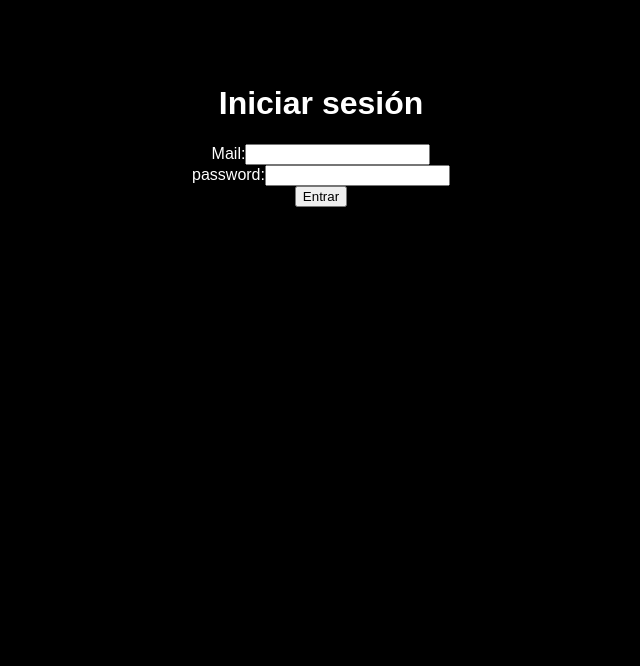
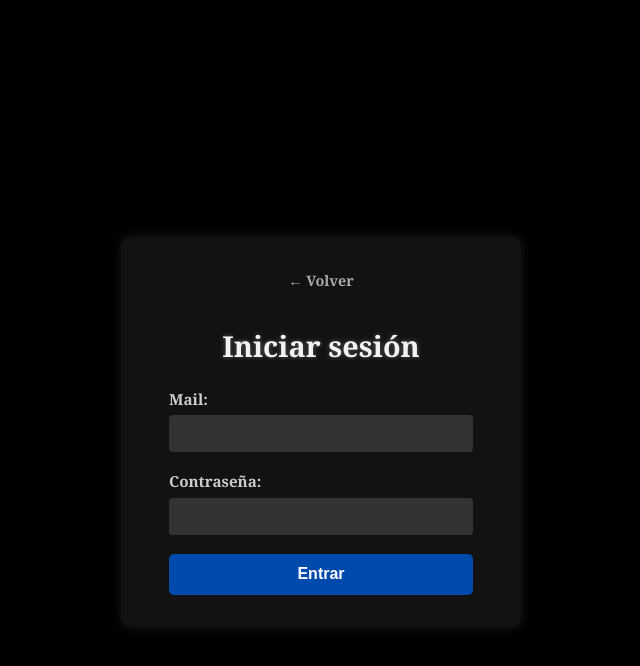
Before and after one commit to SantiagoDellaSala/durnom-ao, a React (Vite) app: page /login in a window 1280 px wide. Shown: the top 666 px of the page, without its empty margins (319-959 px from the left). Built offline with nearby package versions, Linux system fonts and the light colour scheme.

Commit message:
Login estilizado y funcional

```diff
--- /dev/null
+++ b/src/pages/Login.css
@@ -0,0 +1,109 @@
+/* Login.css */
+
+.login-container {
+  display: flex;
+  justify-content: center;
+  align-items: center;
+  height: 100vh;
+  background-size: cover;
+  position: relative;
+}
+
+.login-container::before {
+  content: '';
+  position: absolute;
+  top: 0; left: 0;
+  width: 100%; height: 100%;
+  background: rgba(0, 0, 0, 0.6);
+  z-index: 0;
+}
+
+.login-box {
+  position: relative;
+  z-index: 1;
+  background-color: rgba(20, 20, 20, 0.9);
+  padding: 2rem 3rem;
+  border-radius: 10px;
+  box-shadow: 0 0 12px rgba(255, 255, 255, 0.1);
+  max-width: 400px;
+  width: 100%;
+  color: #fff;
+  font-family: 'Georgia', serif;
+}
+
+.login-title {
+  text-align: center;
+  margin-bottom: 1.5rem;
+  font-size: 1.8rem;
+  color: #f2f2f2;
+  text-shadow: 0 0 5px rgba(255, 255, 255, 0.3);
+}
+
+.login-form .form-group {
+  margin-bottom: 1.2rem;
+  display: flex;
+  flex-direction: column;
+  text-align: left;
+}
+
+.login-form label {
+  margin-bottom: 0.4rem;
+  font-weight: bold;
+  font-size: 0.95rem;
+  color: #ccc;
+}
+
+.login-form input {
+  padding: 0.6rem;
+  border: none;
+  border-radius: 4px;
+  background-color: #333;
+  color: #fff;
+  font-size: 1rem;
+  outline: none;
+}
+
+.login-form input:focus {
+  background-color: #444;
+  border: 1px solid #666;
+}
+
+.login-button {
+  width: 100%;
+  padding: 0.7rem;
+  background-color: #004aad;
+  border: none;
+  border-radius: 5px;
+  color: #fff;
+  font-weight: bold;
+  font-size: 1rem;
+  cursor: pointer;
+  transition: background-color 0.3s ease;
+}
+
+.login-button:hover {
+  background-color: #0066ff;
+}
+
+.error-message {
+  color: #ff5b5b;
+  margin-bottom: 1rem;
+  font-size: 0.9rem;
+  text-align: center;
+}
+
+.btn-back {
+  display: inline-block;
+  margin-bottom: 1rem;
+  color: #aaa;
+  font-weight: bold;
+  text-decoration: none;
+  cursor: pointer;
+  transition: color 0.2s ease;
+  font-size: 0.9rem;
+}
+
+.btn-back:hover {
+  color: #fff;
+  text-shadow: 0 0 5px #0066ff;
+}
--- a/src/pages/Login.jsx
+++ b/src/pages/Login.jsx
@@ -1,7 +1,8 @@
+import './Login.css';
 import { useState } from 'react';
 import axios from 'axios';
 import { useAuth } from '../context/AuthContext';
-import { useNavigate } from 'react-router-dom';
+import { useNavigate, Link } from 'react-router-dom';
 
 function Login() {
   const [mail, setMail] = useState('');
@@ -18,17 +19,19 @@ function Login() {
       const res = await axios.post('http://localhost:3000/api/auth/login', { mail, password });
       login(res.data.user);
       localStorage.setItem('token', res.data.token);
-      navigate('/personajes'); // 🔁 Redirección actualizada
+      navigate('/personajes');
     } catch (err) {
       setError(err.response?.data?.message || 'Error al iniciar sesión');
     }
   };
 
   return (
-    <main style={{ padding: '2rem' }}>
-      <h1>Iniciar sesión</h1>
-      <form onSubmit={handleSubmit}>
-        <div>
+    <main className="login-container">
+      <div className="login-box">
+        <Link to="/" className="btn-back">← Volver</Link> {/* Botón volver */}
+        <h1 className="login-title">Iniciar sesión</h1>
+        <form onSubmit={handleSubmit} className="login-form">
+          <div className="form-group">
             <label>Mail:</label>
             <input
               type="email"
@@ -37,8 +40,8 @@ function Login() {
               required
             />
           </div>
-        <div>
-          <label>password:</label>
+          <div className="form-group">
+            <label>Contraseña:</label>
             <input
               type="password"
               value={password}
@@ -46,9 +49,10 @@ function Login() {
               required
             />
           </div>
-        {error && <p style={{ color: 'red' }}>{error}</p>}
-        <button type="submit">Entrar</button>
+          {error && <p className="error-message">{error}</p>}
+          <button type="submit" className="login-button">Entrar</button>
         </form>
+      </div>
     </main>
   );
 }
```
Lines whose indentation alone changed are shown as unchanged.
